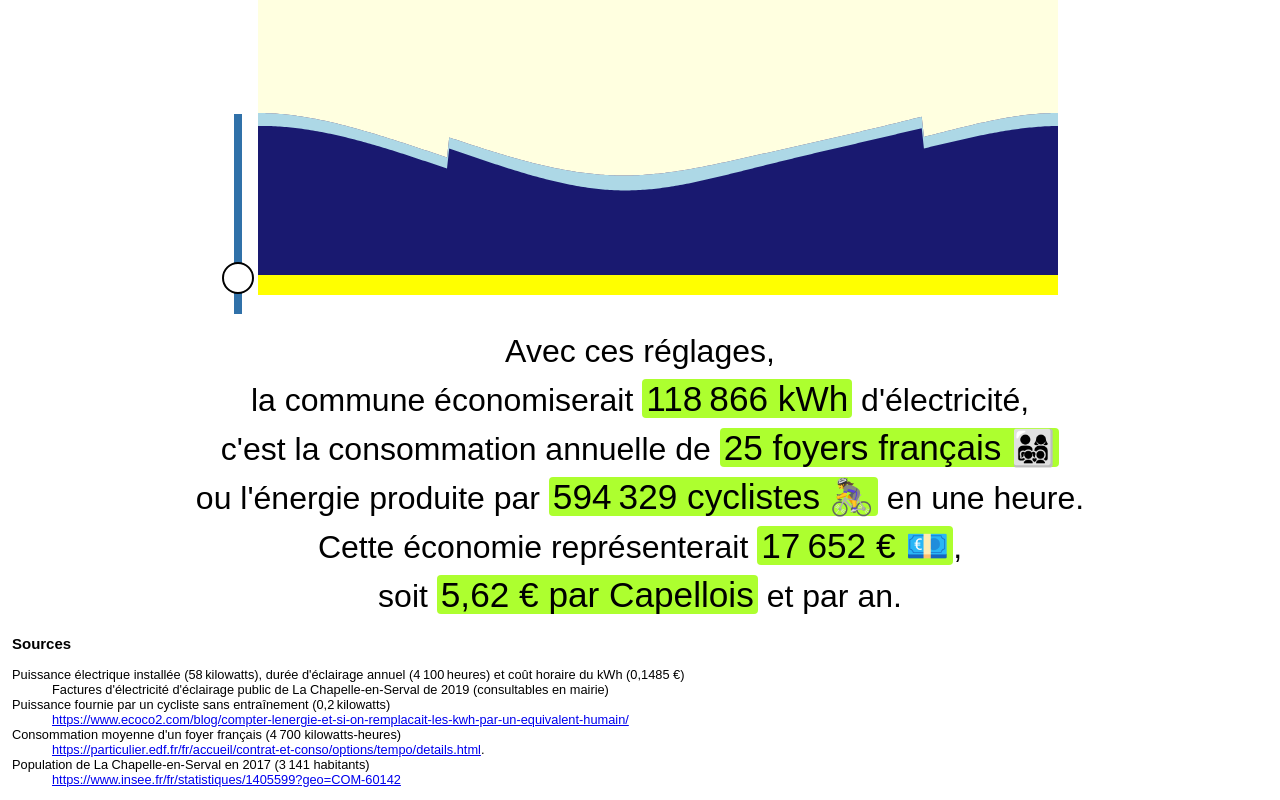
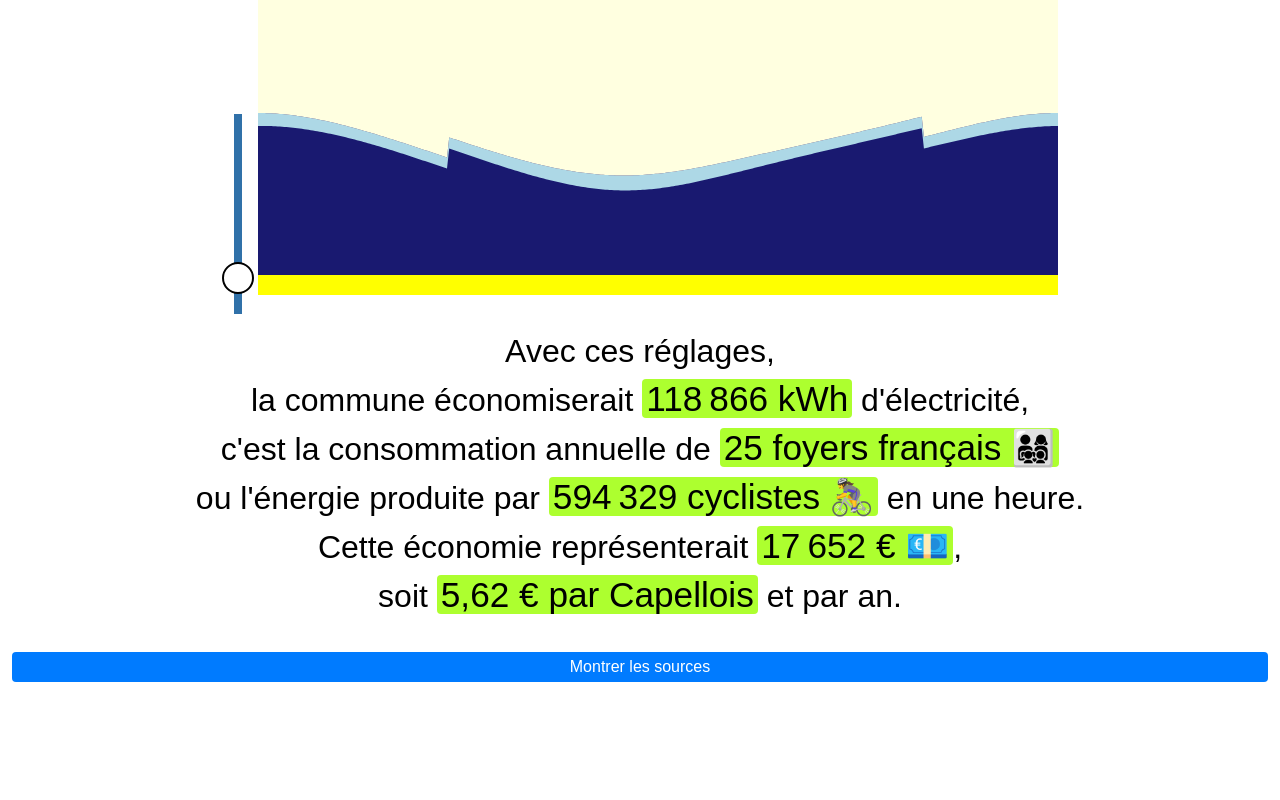
Before and after one commit to nop00/sunset, a React (Vite) app: page / in a window 1280 px wide. Shown: the part 359-1159 px from the top of the page. After the commit the page ends 1053 px from the top, so only its background shows below. Built offline with nearby package versions, Linux system fonts and the light colour scheme.

Commit message:
Suppression du style inline

```diff
--- a/src/App.tsx
+++ b/src/App.tsx
@@ -3,10 +3,9 @@ import { Ephemeris } from "./components/ephemeris";
 import { VerticalRangeSlider } from "./components/vertical-range-slider";
 import { Explanation } from "./components/explanation";
 import data from "../data/ephemeris.json";
-import "./styles.css";
 import { map, split, join, random } from "lodash";
 import { readableTime, yearlyLightingTime } from "./utils/time";
-import styled from "styled-components";
+import styled, { createGlobalStyle } from "styled-components";
 
 const SUMMER = new Date("2021-03-28");
 const WINTER = new Date("2021-10-31");
@@ -20,6 +19,13 @@ const offsetTime = (time: string) => {
   const splitTime = split(time, ":");
   return join([+splitTime[0] + 1, splitTime[1], splitTime[2]], ":");
 };
+
+const GlobalStyle = createGlobalStyle`
+  body {
+    margin: 12px;
+    font-family: sans-serif;
+  }
+`;
 
 const SliderOn = styled(VerticalRangeSlider)`
   position: absolute;
@@ -39,6 +45,12 @@ const EphemerisContainer = styled.div`
   position: relative;
   margin: 50px auto;
   padding-left: 36px;
+`;
+
+const Warning = styled.div`
+  font-size: 2em;
+  font-weight: bold;
+  color: red;
 `;
 
 export default () => {
@@ -67,10 +79,11 @@ export default () => {
 
   return (
     <>
-      <div style={{ fontSize: "2em", fontWeight: "bold", color: "red" }}>
+      <GlobalStyle />
+      <Warning>
         IL FAUT INVERSER LES AIRES D'ALLUMAGE !!! LE JAUNE DOIT COLLER AU
         CRÉPUSCULE ET NON À MINUIT.
-      </div>
+      </Warning>
 
       <EphemerisContainer>
         <SliderOn
--- a/src/components/explanation/index.tsx
+++ b/src/components/explanation/index.tsx
@@ -1,4 +1,5 @@
-import React from "react";
+import React, { useState } from "react";
+import styled from "styled-components";
 import {
   CURRENT_LIGHTING_TIME,
   INSTALLED_POWER,
@@ -26,6 +27,43 @@ const toQuantity = (amount: number, precision: number = 0) =>
     maximumFractionDigits: precision
   }).format(amount);
 
+const Sentence = styled.div`
+  line-height: 1.5em;
+  strong {
+    border-radius: 4px;
+    background-color: greenyellow;
+    padding: 0 4px;
+    font-weight: normal;
+    font-size: 110%;
+    white-space: nowrap;
+  }
+`;
+
+const Sources = styled.dl`
+  border: 1px solid grey;
+  border-radius: 0.25rem;
+  padding: 0.375rem 0.75rem;
+  dd + dt {
+    margin-top: 1em;
+  }
+`;
+
+const Button = styled.div`
+  color: #fff;
+  background-color: #007bff;
+  border-radius: 0.25rem;
+  padding: 0.375rem 0.75rem;
+  cursor: pointer;
+  font-family: sans-serif;
+  text-align: center;
+  margin-top: 2em;
+`;
+
+const Big = styled.div`
+  font-size: 200%;
+  text-align: center;
+`;
+
 export const Explanation = ({ newLightingTime }: IProps) => {
   const energySaving =
     (CURRENT_LIGHTING_TIME - newLightingTime) * INSTALLED_POWER;
@@ -33,17 +71,22 @@ export const Explanation = ({ newLightingTime }: IProps) => {
   const moneySavingPerCapita = moneySaving / POPULATION;
   const cyclistsSaving = energySaving / CYCLIST_HOURLY_PRODUCTION;
   const householdsSaving = energySaving / HOUSEHOLD_YEARLY_CONSUMPTION;
+  const [showSources, toggleShowSources] = useState(false);
+
+  const handleClickSources = () => {
+    toggleShowSources(!showSources);
+  };
 
   return (
     <div>
-      <div style={{ fontSize: "200%", textAlign: "center" }}>
+      <Big>
         {energySaving === 0 ? (
           <span>
             Bougez les curseurs pour voir quelles économies la commune pourrait
             réaliser en éteignant l'éclairage public une partie de la nuit 🌌.
           </span>
         ) : (
-          <span className="sentence">
+          <Sentence>
             Avec ces réglages,
             <br />
             la commune économiserait{" "}
@@ -61,13 +104,15 @@ export const Explanation = ({ newLightingTime }: IProps) => {
             soit{" "}
             <strong>{toEuros(moneySavingPerCapita, 2)} par Capellois</strong> et
             par an.
-          </span>
+          </Sentence>
         )}
-      </div>
+      </Big>
 
-      <div className="sources">
-        <h3>Sources</h3>
-        <dl>
+      <Button onClick={handleClickSources}>
+        {showSources ? "Cacher" : "Montrer"} les sources
+      </Button>
+      {showSources && (
+        <Sources>
           <dt>
             Puissance électrique installée ({toQuantity(INSTALLED_POWER)}
             &#8239;kilowatts), durée d'éclairage annuel (
@@ -120,8 +165,8 @@ export const Explanation = ({ newLightingTime }: IProps) => {
               https://www.insee.fr/fr/statistiques/1405599?geo=COM-60142
             </a>
           </dd>
-        </dl>
-      </div>
+        </Sources>
+      )}
     </div>
   );
 };
--- a/src/components/period-lighting/index.tsx
+++ b/src/components/period-lighting/index.tsx
@@ -1,4 +1,5 @@
 import React from "react";
+import styled from "styled-components";
 import { Day, Moment } from "../../types";
 import { Area } from "../area";
 import { map, isNumber, size } from "lodash";
@@ -23,13 +24,17 @@ const seriesToNumbers = (data: Day[], moment: Moment): number[] =>
       isNumber(moment) ? moment : timeToSeconds(day[moment] || "00:00:00")
   );
 
+const Svg = styled.svg`
+  width: 100%;
+  height: 100%;
+`;
+
 export const PeriodLighting = ({ data, areas }: Props) => {
   const viewboxWidth = size(data) - 1;
 
   return (
-    <svg
+    <Svg
       viewBox={`0 ${DAY_START} ${viewboxWidth} ${DAY_END}`}
-      style={{ width: "100%", height: "100%" }}
       preserveAspectRatio="none"
       transform="scale(1, -1)"
     >
@@ -38,6 +43,6 @@ export const PeriodLighting = ({ data, areas }: Props) => {
         const _to = seriesToNumbers(data, to);
         return <Area key={i} from={_from} to={_to} color={color} />;
       })}
-    </svg>
+    </Svg>
   );
 };
--- a/src/styles.css
+++ /dev/null
@@ -1,34 +0,0 @@
-body {
-  margin: 12px;
-  font-family: sans-serif;
-}
-
-.sentence {
-  line-height: 1.5em;
-}
-
-.sentence strong {
-  border-radius: 4px;
-  background-color: greenyellow;
-  padding: 0 4px;
-  font-weight: normal;
-  font-size: 110%;
-}
-
-.sources {
-  font-size: 80%;
-}
-
-.lights-on-time,
-.lights-off-time {
-  position: absolute;
-  left: 0;
-}
-
-.lights-on-time {
-  bottom: 0;
-}
-
-.lights-off-time {
-  top: 0;
-}
```
